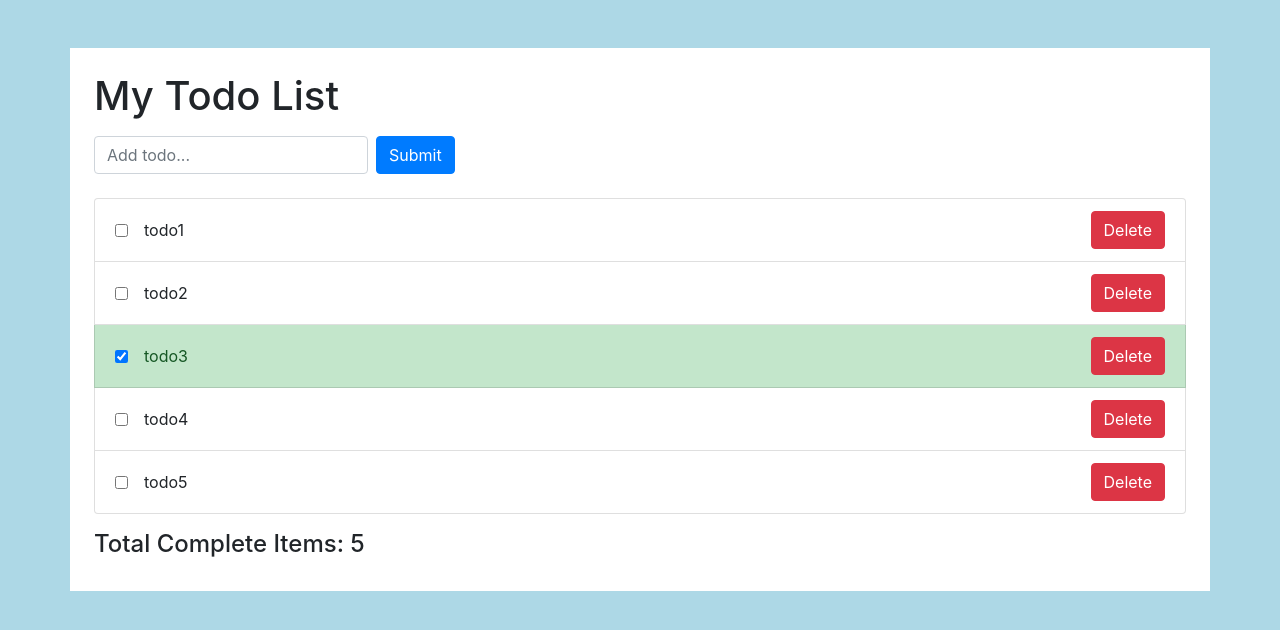
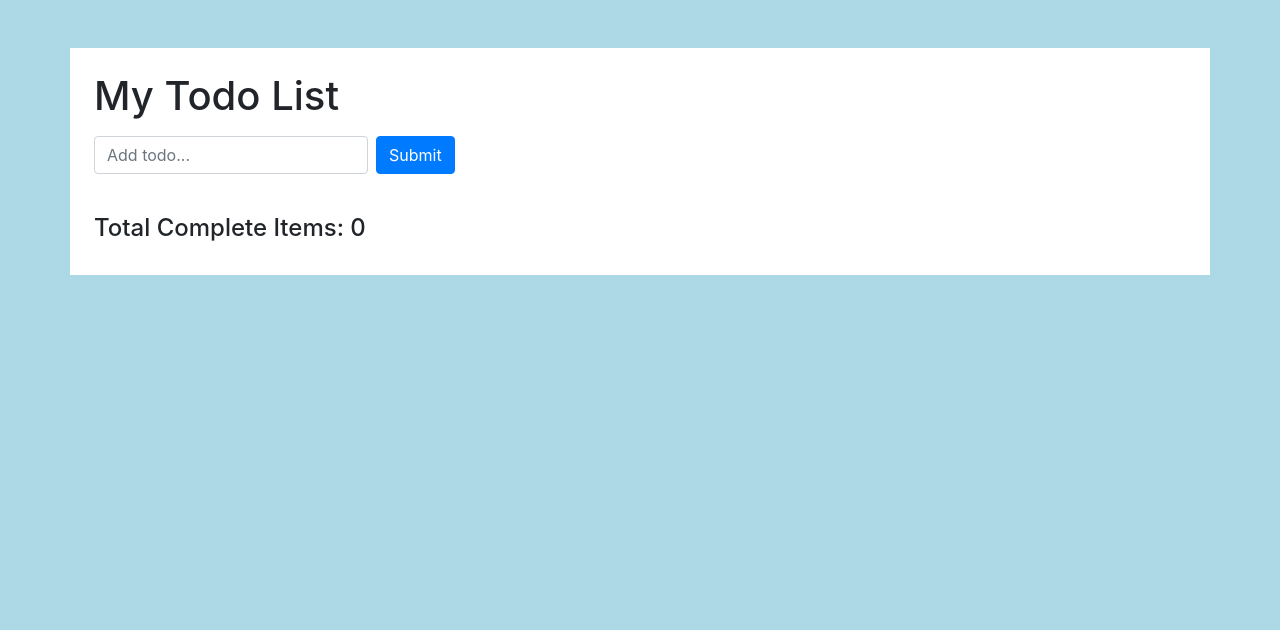
Before and after one commit to andrebnassis/react-state-management, a React (Create React App) app: page / in a window 1280 px wide. Shown: the top 630 px of the page. Built offline with nearby package versions, Linux system fonts and the light colour scheme.

Commit message:
install redux-thunk, create actionCreators and use them on the components

```diff
--- a/package.json
+++ b/package.json
@@ -17,6 +17,7 @@
     "react-redux": "^7.2.6",
     "react-scripts": "5.0.0",
     "redux": "^4.1.2",
+    "redux-thunk": "^2.4.1",
     "typescript": "^4.5.5",
     "web-vitals": "^2.1.4"
   },
--- a/src/components/AddTodoForm.tsx
+++ b/src/components/AddTodoForm.tsx
@@ -1,11 +1,18 @@
 import React, { useState } from 'react';
+import { useDispatch } from 'react-redux';
+import { bindActionCreators } from 'redux';
+import * as ItemListActionCreators  from '../redux-core/action-creators/ItemListActionCreator';
+
 
 const AddTodoForm:React.FC = () => {
 	const [value, setValue] = useState('');
 
+	const dispatch = useDispatch();
+	const {addItem} = bindActionCreators(ItemListActionCreators, dispatch);
+
 	const onSubmit = (event:React.FormEvent) => {
 		event.preventDefault();
-		console.log('user entered: ' + value);
+		addItem(value);
 	};
 
 	return (
--- a/src/components/TodoItem.tsx
+++ b/src/components/TodoItem.tsx
@@ -1,15 +1,31 @@
 import React from 'react';
+import { useDispatch } from 'react-redux';
+import { bindActionCreators } from 'redux';
 import { ITodoItem } from './ITodoItem';
+import * as ItemListActionCreators from '../redux-core/action-creators/ItemListActionCreator'
+const TodoItem:React.FC<ITodoItem> = ({ id, title, completed }) => {
 
-const TodoItem:React.FC<ITodoItem> = ({ id, title, completed }) => {
+	const dispatch = useDispatch();
+	const {removeItem,updateCompletedItem} = bindActionCreators(ItemListActionCreators, dispatch)
+
+    const handleDeleteItem = (event:React.MouseEvent<HTMLElement>, id:number):void => {
+        event.preventDefault();
+        removeItem(id);
+    }
+
+	const handleToggleCompleteItem = (id:number, completed:boolean) => {
+        updateCompletedItem(id, completed);
+    }
+
+
 	return (
 		<li className={`list-group-item ${completed && 'list-group-item-success'}`}>
 			<div className='d-flex justify-content-between'>
 				<span className='d-flex align-items-center'>
-					<input type='checkbox' className='mr-3' checked={completed}></input>
+					<input type='checkbox' className='mr-3' checked={completed} onChange={(event) => handleToggleCompleteItem(id, !completed)}></input>
 					{title}
 				</span>
-				<button className='btn btn-danger'>Delete</button>
+				<button className='btn btn-danger' onClick={(event) => handleDeleteItem(event, id)}>Delete</button>
 			</div>
 		</li>
 	);
--- a/src/components/TodoList.tsx
+++ b/src/components/TodoList.tsx
@@ -1,25 +1,14 @@
 import React from 'react';
-import { ITodoItem } from './ITodoItem';
 import TodoItem from './TodoItem';
 import { useSelector } from 'react-redux';
 import {RootState} from '../redux-core/store'
 const TodoList:React.FC = () => {
 
-	const state = useSelector((state:RootState) => state);
-	console.log({state});
-	console.log(state.itemList);
-
-	const todos:Array<ITodoItem> = [
-		{ id: 1, title: 'todo1', completed: false },
-		{ id: 2, title: 'todo2', completed: false },
-		{ id: 3, title: 'todo3', completed: true },
-		{ id: 4, title: 'todo4', completed: false },
-		{ id: 5, title: 'todo5', completed: false },
-	];
+	const {itemList} = useSelector((state:RootState) => state);
 
 	return (
 		<ul className='list-group'>
-			{todos.map((todo) => (
+			{itemList.map((todo) => (
 				<TodoItem id={todo.id} title={todo.title} completed={todo.completed} />
 			))}
 		</ul>
--- a/src/components/TotalCompleteItems.tsx
+++ b/src/components/TotalCompleteItems.tsx
@@ -1,7 +1,11 @@
 import React from 'react';
+import { useSelector } from 'react-redux';
+import { RootState } from '../redux-core/store';
 
 const TotalCompleteItems:React.FC = () => {
-	return <h4 className='mt-3'>Total Complete Items: 5</h4>;
+	const {itemList} = useSelector((state:RootState) => state);
+
+	return <h4 className='mt-3'>{`Total Complete Items: ${(itemList.filter(item => item.completed)).length}`}</h4>;
 };
 
 export default TotalCompleteItems;
--- /dev/null
+++ b/src/redux-core/action-creators/ItemListActionCreator.ts
@@ -0,0 +1,29 @@
+import {AppDispatch} from '../store'
+
+export const addItem = (title:string) => {
+    return (dispatch:AppDispatch) => {
+        dispatch({type: "ADD_ITEM",
+                 payload: {
+                     title
+                 }})
+    }
+}
+
+export const removeItem = (id:number) => {
+    return (dispatch:AppDispatch) => {
+        dispatch({type: "REMOVE_ITEM",
+                 payload: {
+                     id
+                 }})
+    }
+}
+
+export const updateCompletedItem = (id:number, completed:boolean) => {
+    return (dispatch:AppDispatch) => {
+        dispatch({type: "UPDATE_COMPLETE",
+        payload: {
+            id,
+            completed
+        }})
+    }
+}
--- a/src/redux-core/store/index.ts
+++ b/src/redux-core/store/index.ts
@@ -1,6 +1,7 @@
-import { createStore } from "redux";
+import { applyMiddleware, createStore } from "redux";
 import reducers from "../reducers";
-
-export const store = createStore(reducers, {})
+import thunk from "redux-thunk"
+export const store = createStore(reducers, {}, applyMiddleware(thunk))
 
 export type RootState = ReturnType<typeof store.getState>;
+export type AppDispatch = typeof store.dispatch;
```
Also changed, not shown: 1 other file (tests, documents, lock files or other folders).
